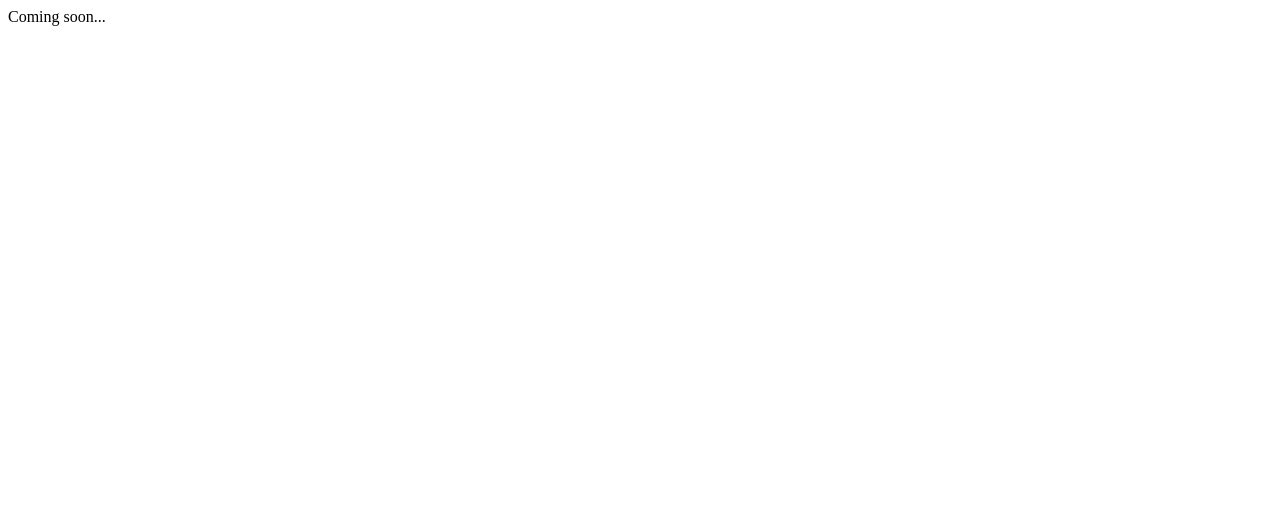
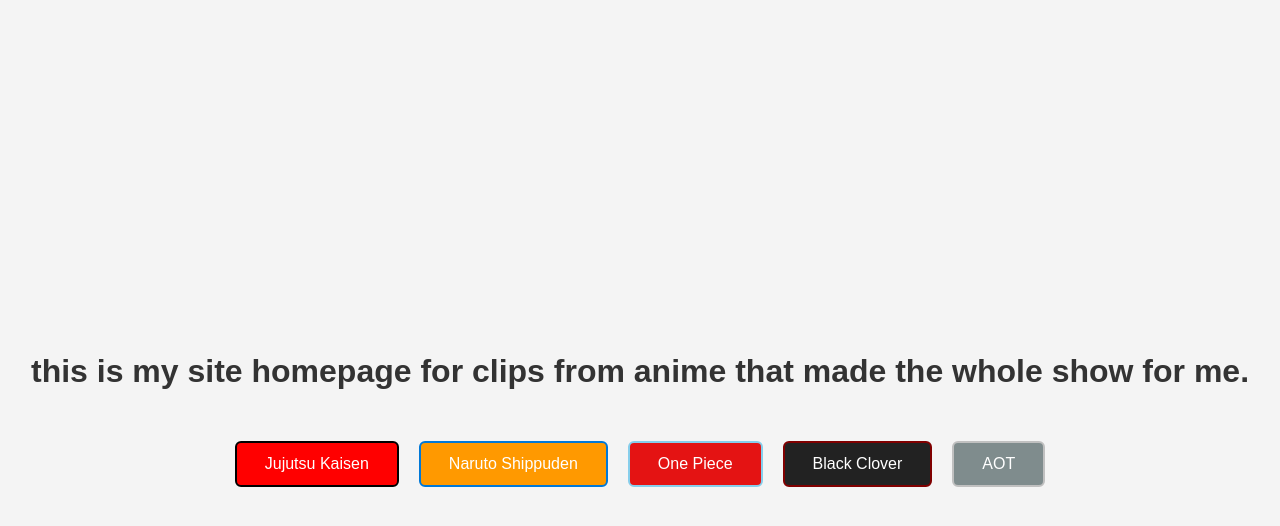
Before and after one commit to Jeremy-Burns0212/PortfolioSite, a plain HTML site: page index.html in a window 1280 px wide. Drawn offline with Linux system fonts and the light colour scheme.

Commit message:
Button Styling done

```diff
--- a/index.html
+++ b/index.html
@@ -4,8 +4,18 @@
     <meta charset="UTF-8">
     <meta name="viewport" content="width=device-width, initial-scale=1.0">
     <title>Home - Portfolio Site</title>
+    <link rel="stylesheet" href="main.css">
 </head>
 <body>
-    Coming soon...
+    <h1>this is my site homepage for clips from anime that made the whole show for me.</h1>
+    <div class="button-container">
+    <button class="btn-Jujutsukaisen" onclick="window.open('JJK.html', '_blank')">Jujutsu Kaisen</button>
+    <button class="btn-naruto" onclick="window.open('https://www.google.com', '_blank')">Naruto Shippuden</button>
+    <button class="btn-onepiece" onclick="window.open('https://www.github.com', '_blank')">One Piece</button>
+    <button class="btn-blackclover" onclick="window.open('https://www.google.com', '_blank')">Black Clover</button>
+    <button class="btn-aot" onclick="window.open('https://www.github.com', '_blank')">AOT</button>
+
+    </div>
+</body>
 </body>
 </html>
--- /dev/null
+++ b/main.css
@@ -0,0 +1,96 @@
+
+.btn-Jujutsukaisen {
+	background: red;
+	color: white;
+    border-color: black;
+    border: 2px solid black;
+}
+.btn-Jujutsukaisen:hover {
+    border-color: red;
+    color: white;
+	background: black;
+
+}
+
+.btn-naruto {
+	background: #ff9900;
+	color: #fff;
+    border: #0078d7 2px solid;
+}
+.btn-naruto:hover {
+	background: #cc7a00;
+}
+
+.btn-onepiece {
+	background: #e41313;
+	color: #fff;
+    border: skyblue 2px solid;
+}
+.btn-onepiece:hover {
+	background: #a50d0d;
+
+}
+
+.btn-blackclover {
+	background: #222;
+    border:maroon 2px solid;
+	color: #fff;
+}
+.btn-blackclover:hover {
+	background: #444;
+}
+
+.btn-aot {
+	background: #7f8c8d;
+	color: #fff;
+    border: silver 2px solid;
+}
+.btn-aot:hover {
+	background: #636e72;
+}
+
+.btn-empty {
+	background: #ccc;
+	color: #888;
+	cursor: not-allowed;
+}
+.btn-empty:hover {
+	background: #ccc;
+}
+
+body {
+	font-family: Arial, sans-serif;
+	background: #f4f4f4;
+	display: flex;
+	flex-direction: column;
+	align-items: center;
+	justify-content: center;
+	min-height: 100vh;
+	margin: 0;
+}
+
+h1 {
+	margin-top: 40px;
+	color: #333;
+}
+
+.button-container {
+	margin-top: 30px;
+	display: flex;
+	gap: 20px;
+}
+
+button {
+	padding: 12px 28px;
+	font-size: 1rem;
+	border: none;
+	border-radius: 6px;
+	background: #0078d7;
+	color: #fff;
+	cursor: pointer;
+	transition: background 0.2s;
+}
+
+button:hover {
+	background: #005fa3;
+}
```
